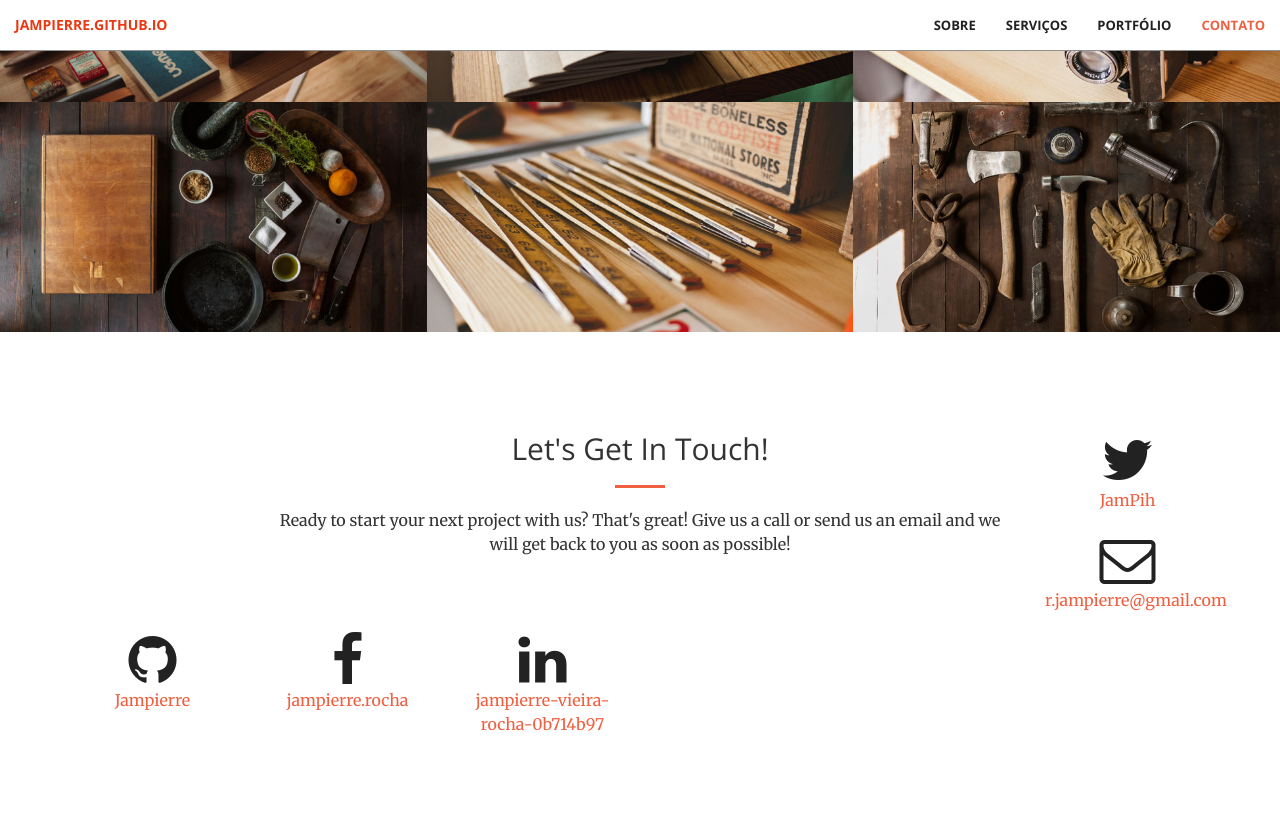
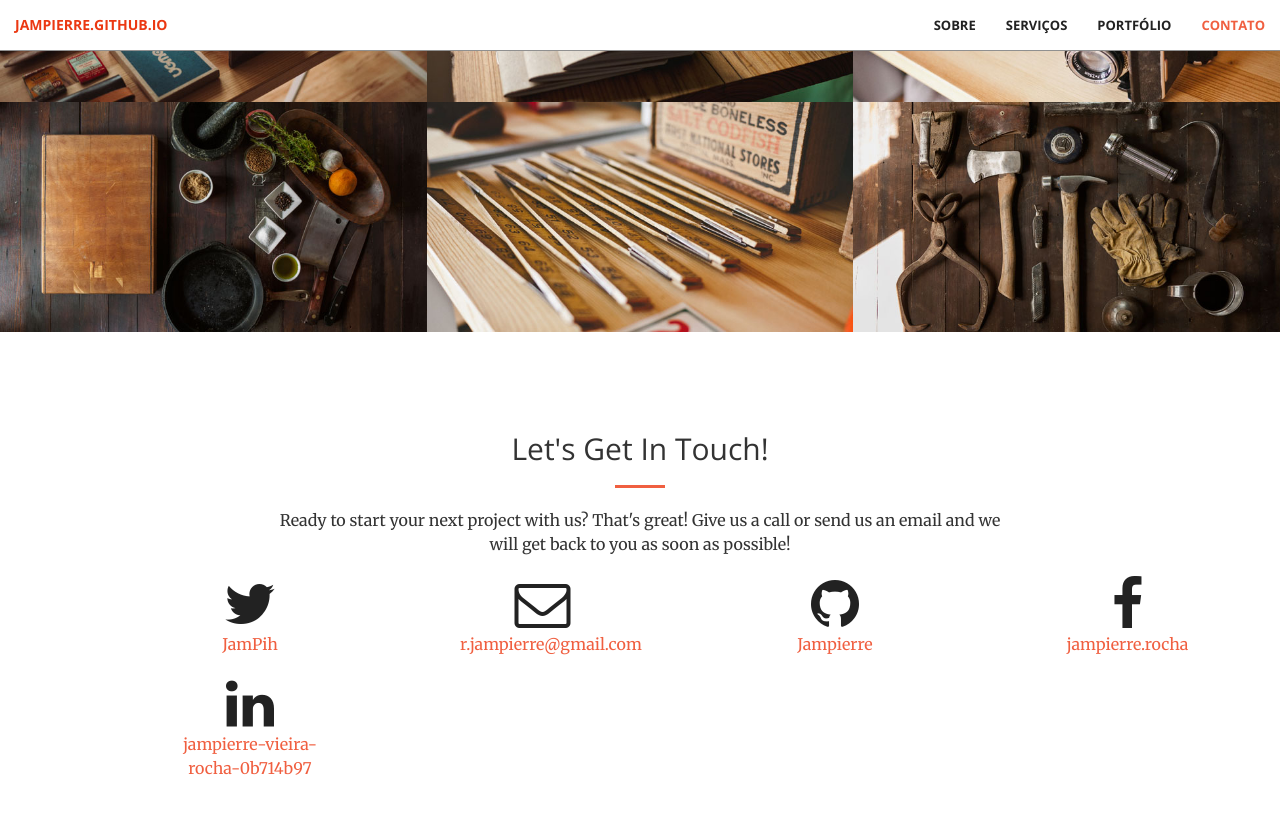
Before and after one commit to Jampierre/jampierre.github.io, a Jekyll site: the page built from index.html, in a window 1280 px wide and 900 px high, scrolled down 1854 px. Shown: the top 814 px of the window. Built offline with Jekyll 4.4.1, drawn with Linux system fonts in a browser that asks for light colours.

Commit message:
Update contact.html

```diff
--- a/_includes/contact.html
+++ b/_includes/contact.html
@@ -6,31 +6,31 @@
                 <hr class="primary">
                 <p>Ready to start your next project with us? That's great! Give us a call or send us an email and we will get back to you as soon as possible!</p>
             </div>
-        <div class="col-lg-2 col-lg-offset-0 text-center">
+        <div class="col-lg-2 col-lg-offset-1 text-center">
             <a href="https://twitter.com/{{ site.twitter_username }}">
                 <i class="fa fa-twitter fa-3x wow bounceIn" data-wow-delay=".1s"></i>
                 <p>{{ site.twitter_username }}</p>
             </a>
         </div>
-        <div class="col-lg-2 col-lg-offset-0 text-center">
+        <div class="col-lg-2 col-lg-offset-1 text-center">
             <a href="mailto:{{ site.email }}">
             <i class="fa fa-envelope-o fa-3x wow bounceIn" data-wow-delay=".1s"></i>
                 <p>{{ site.email }}</p>
             </a>
         </div>
-        <div class="col-lg-2 col-lg-offset-0 text-center">
+        <div class="col-lg-2 col-lg-offset-1 text-center">
             <a href="https://github.com/{{ site.github_username }}">
             <i class="fa fa-github fa-3x wow bounceIn" data-wow-delay=".1s"></i>
                 <p>{{ site.github_username }}</p>
             </a>
         </div>
-        <div class="col-lg-2 col-lg-offset-0 text-center">
+        <div class="col-lg-2 col-lg-offset-1 text-center">
             <a href="https://www.facebook.com/{{ site.facebook_username }}">
             <i class="fa fa-facebook fa-3x wow bounceIn" data-wow-delay=".1s"></i>
                 <p>{{ site.facebook_username }}</p>
             </a>
         </div>
-        <div class="col-lg-2 col-lg-offset-0 text-center">
+        <div class="col-lg-2 col-lg-offset-1 text-center">
             <a href="https://www.linkedin.com/in/{{ site.linkedin_username }}">
             <i class="fa fa-linkedin fa-3x wow bounceIn" data-wow-delay=".1s"></i>
                 <p>{{ site.linkedin_username }}</p>
```
